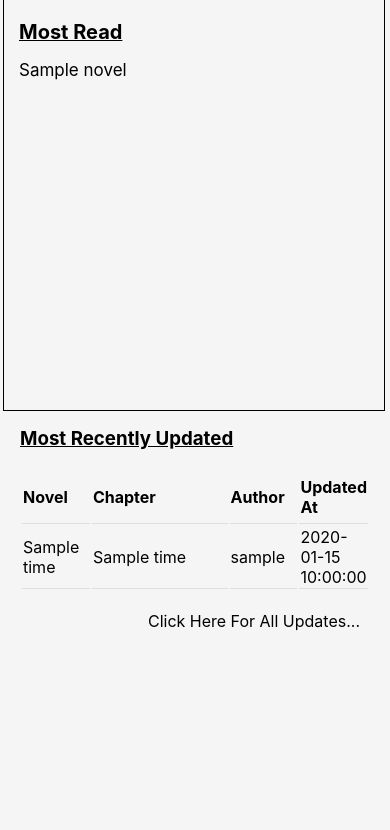
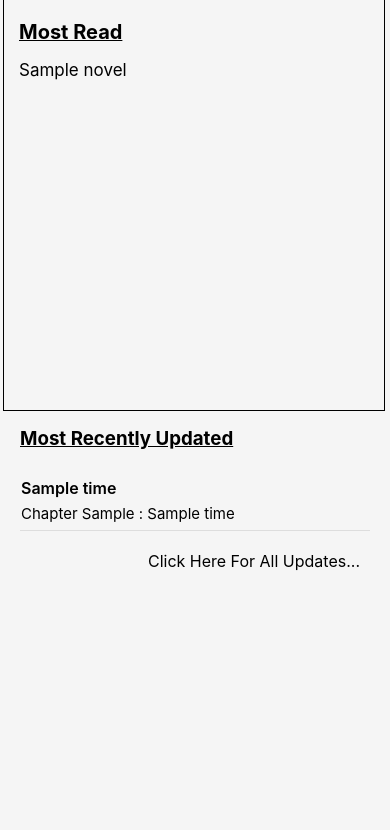
Before and after one commit to pemba1s1/WebStories, a PHP site: page / in a window 390 px wide. Shown: the part 513-1343 px from the top of the page. Run offline with PHP 8.4, Linux system fonts and the light colour scheme; tables that the repository leaves empty or names only in its code hold one stand-in row (values such as "Sample post").

Commit message:
made updated chapter list mobile friendly'

```diff
--- a/css/mystyle.css
+++ b/css/mystyle.css
@@ -203,25 +201,42 @@ a .active{
     text-decoration: none;
     color: black;
 }
+.content2 .tbl{
+    border-collapse: collapse;
+}
 .content2 .tbl a, .content2 .right a{
     border-bottom: 2px solid whitesmoke;
     transition: 0.3s ease;
 }
 .content2 .tbl a:hover,.content2 .right a:hover{
-    border-color: rgb(64, 22, 112);
-    padding-bottom: 6px;
+    border-color: black;
+    padding-bottom: 3px;
 }
 .content2 .underlined:hover{
-    border-color: rgb(64, 22, 112);
+    border-color: black;
     border-width: 3px;
 }
 .content2 .thead{
     text-align: left;
 }
+th, tr{
+    border-bottom: 1px solid #ddd;
+}
 th, td {
-    border-bottom: 1px solid #ddd;
     text-align: justify;
     height: 50px;
+}
+.content2 .tbl-mobile{
+    display: none;
+    border-collapse: collapse;
+}
+.content2 .tbl-mobile a, .content2 .right a{
+    border-bottom: 2px solid whitesmoke;
+    transition: 0.3s ease;
+}
+.content2 .tbl-mobile a:hover,.content2 .right a:hover{
+    border-color: black;
+    padding-bottom: 3px;
 }
 /*--End of Content--*/
 /*--Start of Footer--*/
@@ -752,7 +767,24 @@ a{
     .register-popup{
         width: 300px;
     }
-    .nav .auth{
-        width: 60%;
+    .tbl{
+        display: none;
+    }
+    .content2 .tbl-mobile{
+        display: table;
+        width: 100%;
+    }
+    .content2 .tbl-mobile td{
+        height: 25px;
+        display: block;
+    }
+    .content2 .tbl-mobile .title-mobile{
+        font-weight: 600;
+        margin-top: 8px;
+    }
+    .content2 .tbl-mobile .chap-name-mobile{
+        font-size: 15px;
+        padding-top: 0;
+        line-height: 20px
     }
 }
--- a/index.php
+++ b/index.php
@@ -71,8 +71,8 @@ require "header.php";
                 <tr>
                     <th width=20%>Novel</th>
                     <th width=40%>Chapter</th>
-                    <th width=20%>Author</th>
-                    <th width=20%>Updated At</th>
+                    <th width=15%>Author</th>
+                    <th width=25%>Updated At</th>
                 </tr>
             </thead>
            <?php
@@ -90,7 +90,7 @@ require "header.php";
                 <td>
                     <a href="read.php?novel_name=<?php echo $novel['novel_name'];?>&chapter_no=<?php echo $novel['chapter_no'];?>">
                         <?php
-                            echo $novel['chapter_name'];
+                            echo "Chapter ".$novel['chapter_no']." : ".$novel['chapter_name'];
                         ?>
                     </a>
 
@@ -115,6 +115,37 @@ require "header.php";
             }
             ?>
         </table>
+        <table class="tbl-mobile">
+           <?php
+                $sql="SELECT * from time ORDER BY updated_at desc";
+                $result=mysqli_query($conn,$sql);
+                $count=0;
+                foreach($result as $key=>$novel){
+           ?>
+            <tr>
+                <td class="title-mobile">
+                    <a href="about.php?novel_name=<?php echo $novel['novel_name'];?>">
+                        <?php echo $novel['novel_name'];?>
+                    </a>
+                </td>
+                <td class="chap-name-mobile">
+                    <a href="read.php?novel_name=<?php echo $novel['novel_name'];?>&chapter_no=<?php echo $novel['chapter_no'];?>">
+                        <?php
+                            echo "Chapter ".$novel['chapter_no']." : ".$novel['chapter_name'];
+                        ?>
+                    </a>
+
+                </td>
+            </tr>
+            <?php
+                $count++;
+                if($count>14){
+                    break;
+                }
+
+            }
+            ?>
+        </table>
         <div class="right">
             </br>
             <a href="update.php">Click Here For All Updates...</a>
```
Also changed, not shown: other parts of css/mystyle.css (+13 -15 lines), update.php (+40 -4 lines).
